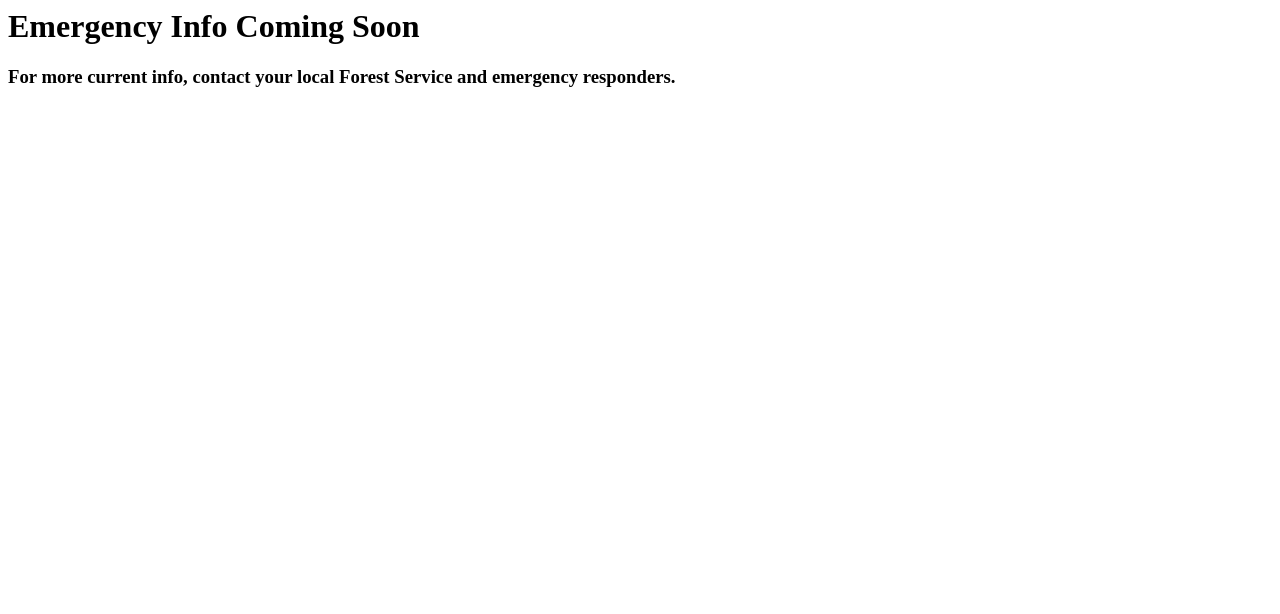
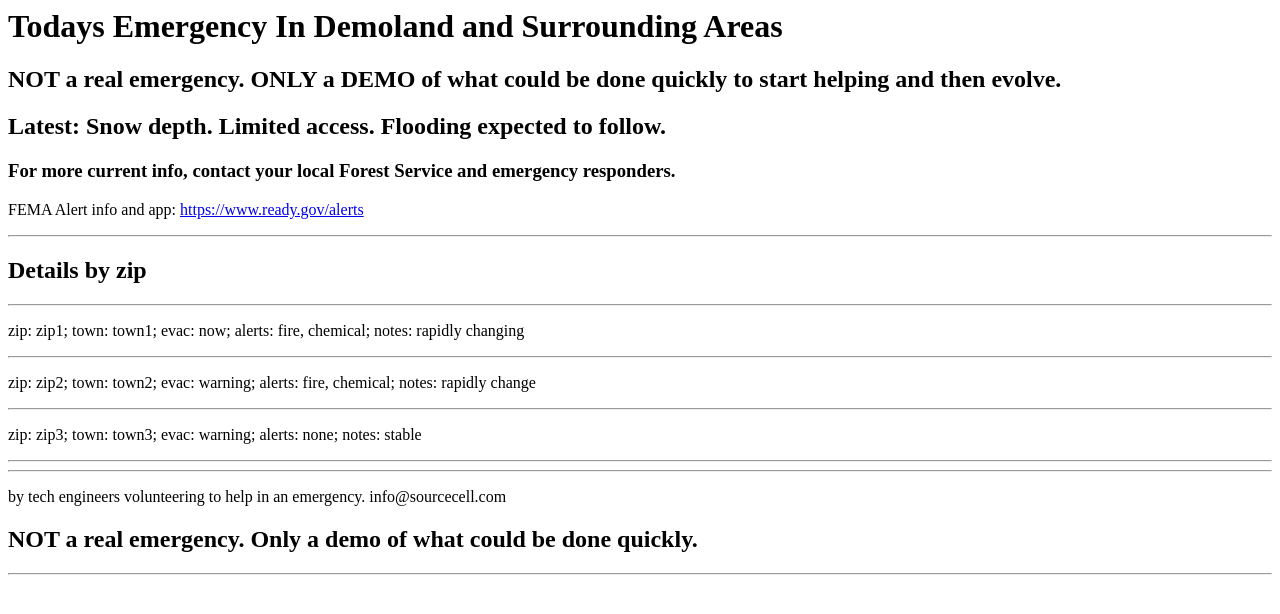
Before and after one commit to SourceCell/emergency_info_demo1, a plain HTML site: page index.html in a window 1280 px wide. Drawn offline with Linux system fonts and the light colour scheme.

Commit message:
add useful info + FEMA contact

```diff
--- a/index.html
+++ b/index.html
@@ -8,10 +8,30 @@
 
 </head>
 <body>
-  <h1>Emergency Info Coming Soon</h1>
+  <h1>Todays Emergency In Demoland and Surrounding Areas</h1>
+  <h2>NOT a real emergency. ONLY a DEMO of what could be done quickly to start helping and then evolve.</h2>
+
+  <h2>Latest: Snow depth. Limited access. Flooding expected to follow.</h2>
 
   <h3>For more current info, contact your local Forest Service and emergency responders.</h3>
 
+  <p>FEMA Alert info and app: <a href="https://www.ready.gov/alerts">https://www.ready.gov/alerts</a></p>
+
+  <hr>
+  <h2>Details by zip</h2>
+  <hr>
+    <p>zip: zip1; town: town1; evac: now; alerts: fire, chemical; notes: rapidly changing
+  <hr>
+   <p>zip: zip2; town: town2; evac: warning; alerts: fire, chemical; notes: rapidly change
+  <hr>
+   <p>zip: zip3; town: town3; evac: warning; alerts: none; notes: stable
+
+  <hr>
+  <hr>
+  <p>by tech engineers volunteering to help in an emergency.
+  info@sourcecell.com</p>
+  <h2>NOT a real emergency. Only a demo of what could be done quickly.</h2>
+  <hr>
 
 <script>
 </script>
```
